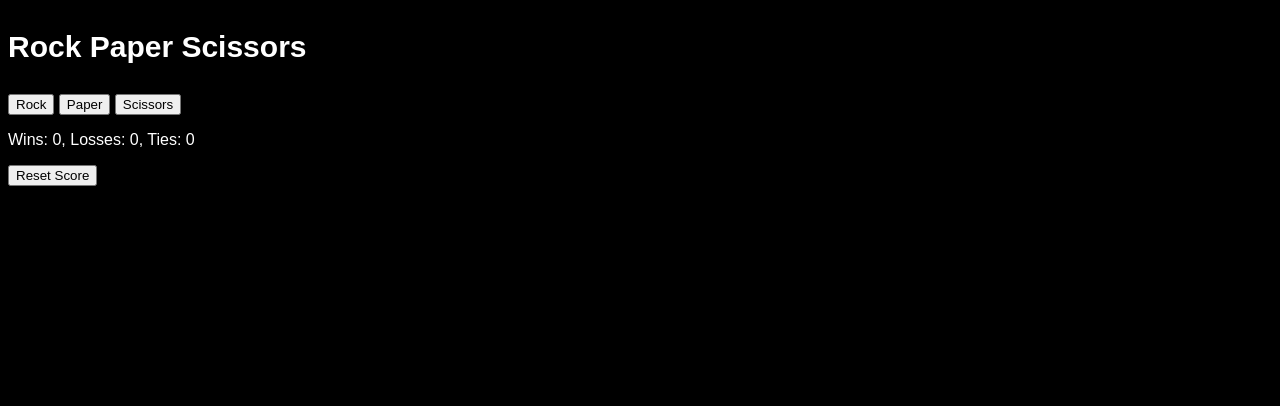
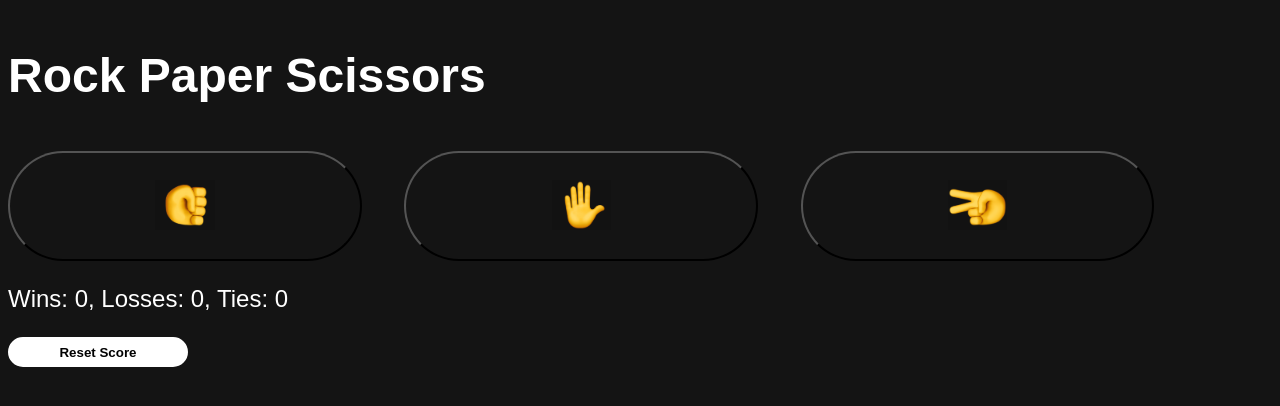
Before and after one commit to matsjfunke/rock-paper-scissors, a plain HTML site: page index.html in a window 1280 px wide. Drawn offline with Linux system fonts and the light colour scheme.

Commit message:
-m 'styled the game'

```diff
--- a/index.html
+++ b/index.html
@@ -4,44 +4,74 @@
     <title>Rock Paper Scissors</title>
     <style>
       body {
-        background-color: black;
+        background-color: rgb(20, 20, 20);
         color: white;
         font-family: Arial;
       }
       .title{
-        font-size: 30px;
+        font-size: 300%;
         font-weight: bold;
+      }
+      .move-icon {
+        height: 50px;
+      }
+      .move-button{
+        background-color: rgb(20, 20, 20);
+        box-shadow: 5px;
+        width: 28%;
+        height: 110px;
+        border-radius: 60px;
+        margin-right: 3%;
+        cursor: pointer;
+      }
+      .result {
+        font-size: 150%;
+      }
+      .score {
+        font-size: 150%;
+      }
+      .reset-button {
+        background-color: white;
+        border: solid white;
+        height: 30px;
+        width: 180px;
+        border-radius: 50px;
       }
     </style>
   </head>
   <body>
     <p class="title">Rock Paper Scissors</p>
     <button onclick="
-      playGame('rock');
-    ">Rock</button>
+      playGame('rock');"
+      class="move-button">
+      <img src="images/rock.png" class="move-icon">
+    </button>
 
     <button onclick="
-      playGame('paper');
-    ">Paper</button>
+      playGame('paper');"
+      class="move-button">
+      <img src="images/paper.png"   class="move-icon">
+    </button>
 
     <button onclick="
-      playGame('scissors');
-    ">Scissors</button>
+      playGame('scissors');"
+      class="move-button">
+      <img src="images/scissors.png"           class="move-icon">
+    </button>
 
-    <p class="js-result"></p>
+    <p class="js-result result"></p>
     <p class="js-moves"></p>
-    <p class="js-score"></p>
-
-
+    <p class="js-score score"></p>
 
     <button onclick="
       score.wins = 0;
       score.losses = 0;
       score.ties = 0;
       localStorage.removeItem('score');
-      updateScoreELement();
-    ">Reset Score
-    </button>
+      updateScoreELement();"
+      class="reset-button"
+    ><strong>Reset Score</strong></button>
+
     <script>
       const score = JSON.parse(localStorage.getItem('score')) || {
           wins: 0,
@@ -101,7 +131,7 @@
           .innerHTML = result;
 
 //display the played Moves
-        document.querySelector('.js-moves').innerHTML = `You ${playerMove} - ${computerMove} Computer`;
+        document.querySelector('.js-moves').innerHTML = `You <img src="images/${playerMove}.png" class="move-icon">  <img src="images/${computerMove}.png" class="move-icon"> Computer`;
       }
 
 //Update Score and show on screen
```
Also changed, not shown: images/paper.png (renamed from paper.png), images/rock.png (renamed from rock.png), images/scissors.png (renamed from scissor.png).
